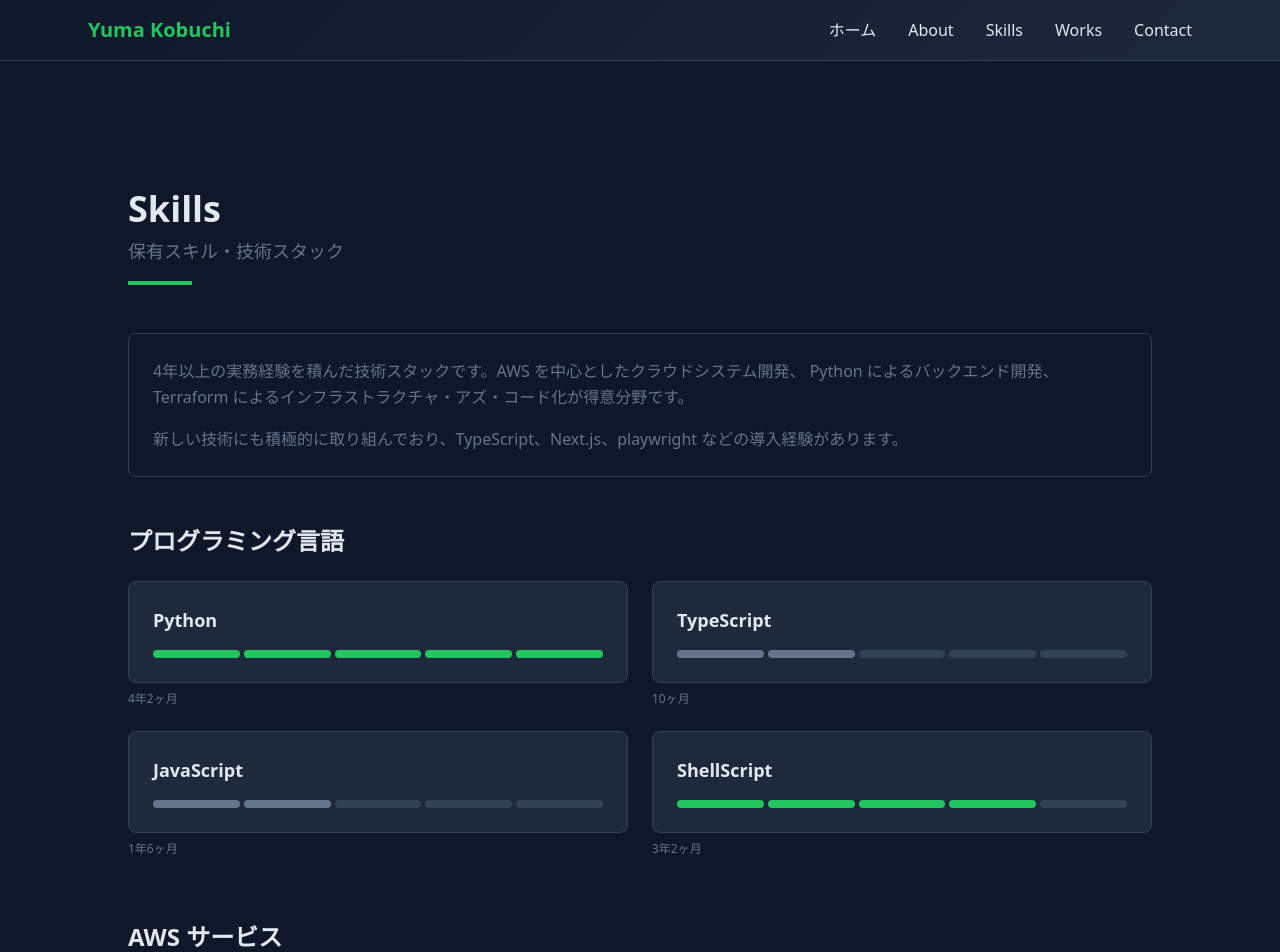
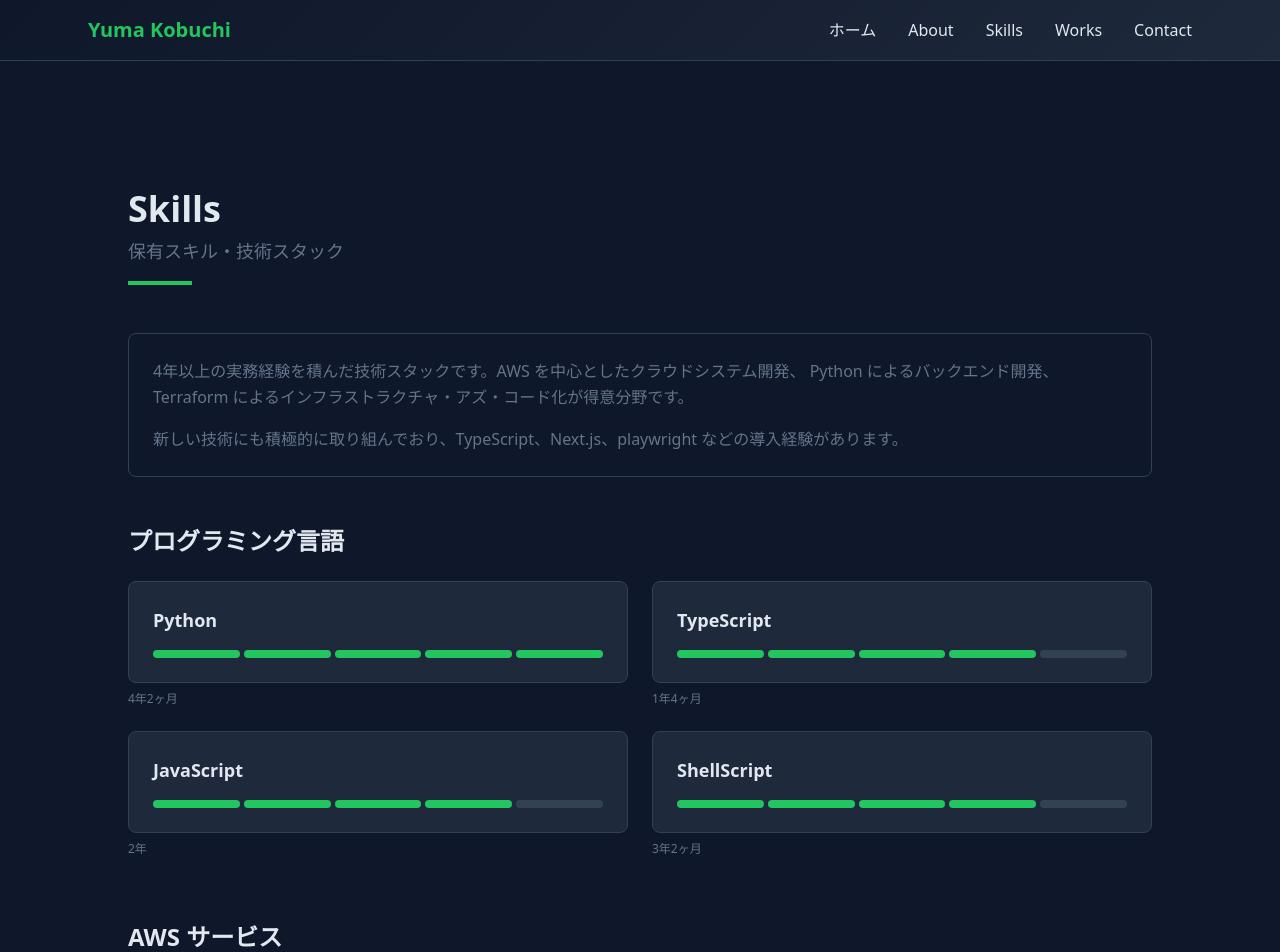
Before and after one commit to y-kobuchi/y-kobuchi.github.io, a Next.js app: page /skills in a window 1280 px wide. Shown: the top 952 px of the page. Built offline with nearby package versions, Linux system fonts and the light colour scheme.

Commit message:
スキルレベルの見直し

```diff
--- a/src/app/skills/page.tsx
+++ b/src/app/skills/page.tsx
@@ -10,13 +10,13 @@ export default function Skills() {
         { name: "Python", level: "expert" as const, period: "4年2ヶ月" },
         {
           name: "TypeScript",
-          level: "intermediate" as const,
-          period: "10ヶ月",
+          level: "advanced" as const,
+          period: "1年4ヶ月",
         },
         {
           name: "JavaScript",
-          level: "intermediate" as const,
-          period: "1年6ヶ月",
+          level: "advanced" as const,
+          period: "2年",
         },
         {
           name: "ShellScript",
@@ -33,7 +33,7 @@ export default function Skills() {
         { name: "API Gateway", level: "expert" as const, period: undefined },
         {
           name: "CloudFormation",
-          level: "advanced" as const,
+          level: "expert" as const,
           period: undefined,
         },
         { name: "DynamoDB", level: "advanced" as const, period: undefined },
@@ -41,7 +41,7 @@ export default function Skills() {
         { name: "S3", level: "advanced" as const, period: undefined },
         { name: "EC2", level: "advanced" as const, period: undefined },
         { name: "VPC", level: "advanced" as const, period: undefined },
-        { name: "Route53", level: "advanced" as const, period: undefined },
+        { name: "Route53", level: "intermediate" as const, period: undefined },
         { name: "SNS / SQS", level: "advanced" as const, period: undefined },
         { name: "CloudWatch", level: "advanced" as const, period: undefined },
         {
@@ -57,7 +57,7 @@ export default function Skills() {
       skills: [
         {
           name: "PostgreSQL",
-          level: "intermediate" as const,
+          level: "advanced" as const,
           period: "4年2ヶ月",
         },
         { name: "MySQL", level: "intermediate" as const, period: "1年4ヶ月" },
@@ -69,7 +69,7 @@ export default function Skills() {
       id: "cat-4",
       category: "フロントエンド",
       skills: [
-        { name: "Angular", level: "advanced" as const, period: undefined },
+        { name: "Angular", level: "advanced" as const, period: "1年" },
         { name: "HTML/CSS", level: "advanced" as const, period: undefined },
         { name: "JavaScript", level: "advanced" as const, period: undefined },
         { name: "React", level: "intermediate" as const, period: undefined },
@@ -79,17 +79,17 @@ export default function Skills() {
       id: "cat-5",
       category: "DevOps / インフラ",
       skills: [
-        { name: "Terraform", level: "advanced" as const, period: undefined },
-        { name: "Docker", level: "intermediate" as const, period: undefined },
+        { name: "Terraform", level: "expert" as const, period: undefined },
+        { name: "Docker", level: "advanced" as const, period: undefined },
         {
-          name: "CI/CD（GitLab Actions）",
+          name: "CI/CD（GitLab CI）",
           level: "advanced" as const,
           period: undefined,
         },
         {
           name: "GitHub Actions",
-          level: "intermediate" as const,
-          period: undefined,
+          level: "advanced" as const,
+          period: "1年4ヶ月",
         },
         { name: "Linux", level: "advanced" as const, period: undefined },
       ],
@@ -143,22 +143,31 @@ export default function Skills() {
             <li className="flex gap-3">
               <span className="text-primary-accent font-bold">●</span>
               <div>
-                <strong className="text-primary-text">Expert：</strong>
-                5年以上の実務経験あり、新人指導・コードレビュー可能なレベル
+                <strong className="text-primary-text">
+                  Expert（エキスパート）：
+                </strong>
+                複数プロジェクト/概ね4年以上の実務経験を有し、設計・実装・運用・コードレビュー・新人指導まで独立して行える。
+                技術選定やプロセス改善の提案ができるレベル。
               </div>
             </li>
             <li className="flex gap-3">
               <span className="text-primary-accent font-bold">●</span>
               <div>
-                <strong className="text-primary-text">Advanced：</strong>
-                2年以上の実務経験あり、複雑な案件や設計対応が可能なレベル
+                <strong className="text-primary-text">
+                  Advanced（上級者）：
+                </strong>
+                2〜3年程度の実務経験があり、複雑な機能の設計・実装をほぼ独力で遂行できる。
+                チーム内で技術的リードを担えるレベル。
               </div>
             </li>
             <li className="flex gap-3">
               <span className="text-primary-accent font-bold">●</span>
               <div>
-                <strong className="text-primary-text">Intermediate：</strong>
-                基本的な知識と経験あり、サポート環境での対応が可能なレベル
+                <strong className="text-primary-text">
+                  Intermediate（中級者）：
+                </strong>
+                1〜2年の実務経験があり、基本的なタスクは独立して対応可能。
+                複雑な設計や問題解決は上位者のサポートを受けながら行うレベル。
               </div>
             </li>
           </ul>
```
